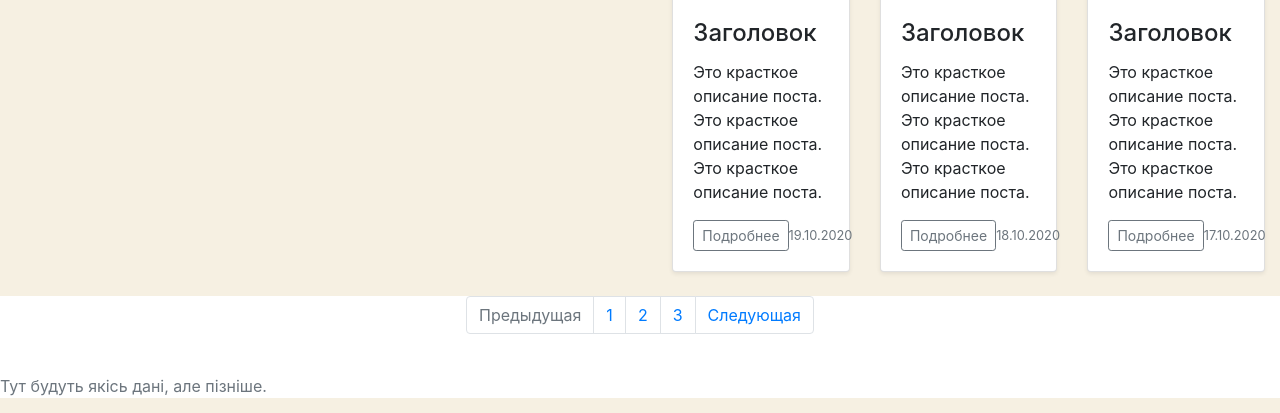
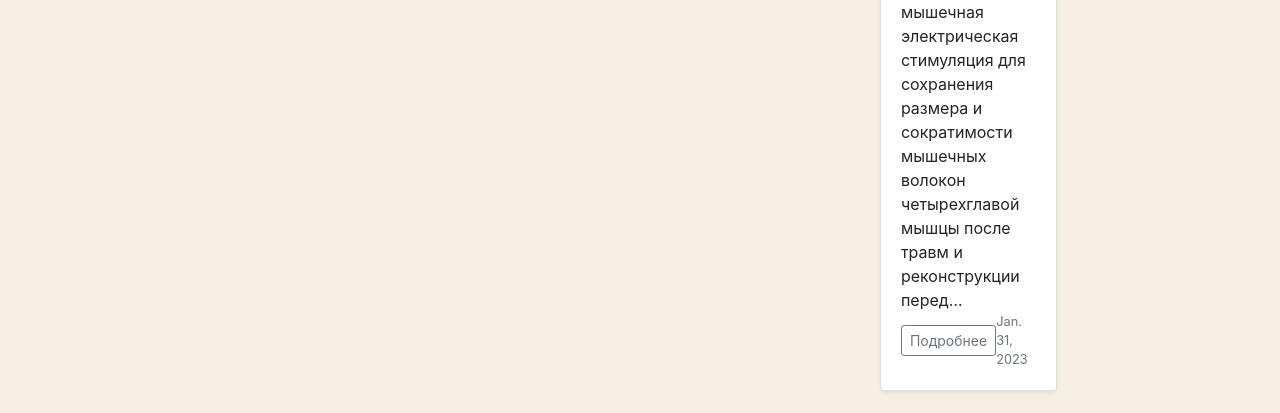
Before and after one commit to prokmiha/lawyer, a Django app: page / in a window 1280 px wide. Shown: the part 729-1142 px from the top of the page. Run offline with Django 4.2, Linux system fonts and the light colour scheme; data comes from the database, SQL or seed files in the repository; both versions use the stored data as it was after the commit; some libraries are stand-ins or nearby versions.

Commit message:
Added pagination

```diff
--- a/blog/views.py
+++ b/blog/views.py
@@ -1,7 +1,16 @@
+from django.core.paginator import Paginator
 from django.shortcuts import render
 from django.views import View
+from .models import Post
 
 
 class HomePage(View):
     def get(self, request, *args, **kwargs):
-        return render(request, './blog/home.html')
+        posts = Post.objects.all()
+        paginator = Paginator(posts, 6)
+
+        page_number = request.GET.get('page')
+        page_obj = paginator.get_page(page_number)
+        return render(request, './blog/home.html', context={
+            'page_obj': page_obj
+        })
--- a/lawyer/urls.py
+++ b/lawyer/urls.py
@@ -1,7 +1,10 @@
 from django.contrib import admin
 from django.urls import path, include
+from django.conf import settings
+from django.conf.urls.static import static
 
 urlpatterns = [
-    path('admin/', admin.site.urls),
-    path('', include('blog.urls'))
-]
+                  path('admin/', admin.site.urls),
+                  path('', include('blog.urls')),
+                  path('ckeditor/', include('ckeditor_uploader.urls'))
+              ] + static(settings.MEDIA_URL, document_root=settings.MEDIA_ROOT)
--- a/templates/blog/home.html
+++ b/templates/blog/home.html
@@ -23,105 +23,25 @@
             </div>
         </form>
         <div class="container">
-            <h1 class="my-3">Последние записи блога</h1>
+            <h1 class="my-3">Останні записи блогу</h1>
             <div class="row">
+                {% for post in page_obj %}
                     <div class="col-md-4">
                         <div class="card mb-4 shadow-sm">
-                        <img src="img/third_img.jpg" alt="" class="card-img-top">
+                            <img src="media/{{ post.image }}" alt="" class="card-img-top">
                             <div class="card-body">
-                            <h4 class="card-title">Заголовок</h4>
-                            <p class="card-text">Это красткое описание поста. Это красткое описание поста. Это красткое
-                                описание поста. </p>
+                                <h4 class="card-title">{{ post.title }}</h4>
+                                {{ post.description|safe|truncatechars:150 }}
                                 <div class="d-flex justify-content-between align-items-center">
                                     <div class="btn-group">
                                         <a href="#" class="btn btn-sm btn-outline-secondary">Подробнее</a>
                                     </div>
-                                <small class="text-muted">22.10.2020</small>
+                                    <small class="text-muted">{{ post.post_on }}</small>
                                 </div>
                             </div>
                         </div>
                     </div>
-                <div class="col-md-4">
-                    <div class="card mb-4 shadow-sm">
-                        <img src="img/second_image.jpg" alt="" class="card-img-top">
-                        <div class="card-body">
-                            <h4 class="card-title">Заголовок</h4>
-                            <p class="card-text">Это красткое описание поста. Это красткое описание поста. Это красткое
-                                описание поста. </p>
-                            <div class="d-flex justify-content-between align-items-center">
-                                <div class="btn-group">
-                                    <a href="#" class="btn btn-sm btn-outline-secondary">Подробнее</a>
-                                </div>
-                                <small class="text-muted">21.10.2020</small>
-                            </div>
-                        </div>
-                    </div>
-                </div>
-                <div class="col-md-4">
-                    <div class="card mb-4 shadow-sm">
-                        <img src="img/first_img.jpg" alt="" class="card-img-top">
-                        <div class="card-body">
-                            <h4 class="card-title">Заголовок</h4>
-                            <p class="card-text">Это красткое описание поста. Это красткое описание поста. Это красткое
-                                описание поста. </p>
-                            <div class="d-flex justify-content-between align-items-center">
-                                <div class="btn-group">
-                                    <a href="#" class="btn btn-sm btn-outline-secondary">Подробнее</a>
-                                </div>
-                                <small class="text-muted">20.10.2020</small>
-                            </div>
-                        </div>
-                    </div>
-                </div>
-
-                <div class="col-md-4">
-                    <div class="card mb-4 shadow-sm">
-                        <img src="img/first_img.jpg" alt="" class="card-img-top">
-                        <div class="card-body">
-                            <h4 class="card-title">Заголовок</h4>
-                            <p class="card-text">Это красткое описание поста. Это красткое описание поста. Это красткое
-                                описание поста. </p>
-                            <div class="d-flex justify-content-between align-items-center">
-                                <div class="btn-group">
-                                    <a href="#" class="btn btn-sm btn-outline-secondary">Подробнее</a>
-                                </div>
-                                <small class="text-muted">19.10.2020</small>
-                            </div>
-                        </div>
-                    </div>
-                </div>
-                <div class="col-md-4">
-                    <div class="card mb-4 shadow-sm">
-                        <img src="img/second_image.jpg" alt="" class="card-img-top">
-                        <div class="card-body">
-                            <h4 class="card-title">Заголовок</h4>
-                            <p class="card-text">Это красткое описание поста. Это красткое описание поста. Это красткое
-                                описание поста. </p>
-                            <div class="d-flex justify-content-between align-items-center">
-                                <div class="btn-group">
-                                    <a href="#" class="btn btn-sm btn-outline-secondary">Подробнее</a>
-                                </div>
-                                <small class="text-muted">18.10.2020</small>
-                            </div>
-                        </div>
-                    </div>
-                </div>
-                <div class="col-md-4">
-                    <div class="card mb-4 shadow-sm">
-                        <img src="img/third_img.jpg" alt="" class="card-img-top">
-                        <div class="card-body">
-                            <h4 class="card-title">Заголовок</h4>
-                            <p class="card-text">Это красткое описание поста. Это красткое описание поста. Это красткое
-                                описание поста. </p>
-                            <div class="d-flex justify-content-between align-items-center">
-                                <div class="btn-group">
-                                    <a href="#" class="btn btn-sm btn-outline-secondary">Подробнее</a>
-                                </div>
-                                <small class="text-muted">17.10.2020</small>
-                            </div>
-                        </div>
-                    </div>
-                </div>
+                {% endfor %}
             </div>
         </div>
         <br>
@@ -132,15 +52,27 @@
 {% block pagination %}
     <nav aria-label="Paginate me">
         <ul class="pagination justify-content-center">
+            {% if page_obj.has_previous %}
+                <a class="page-link" href="?page={{ page_obj.previous_page_number }}" tabindex="-1">Предыдущая</a>
+            {% else %}
                 <li class="page-item disabled">
-                <a class="page-link" href="#" tabindex="-1">Предыдущая</a>
+                    <a class="page-link disabled" href="#" tabindex="-1">Предыдущая</a>
                 </li>
-            <li class="page-item"><a class="page-link" href="#">1</a></li>
-            <li class="page-item"><a class="page-link" href="#">2</a></li>
-            <li class="page-item"><a class="page-link" href="#">3</a></li>
-            <li class="page-item">
+            {% endif %}
+            {% for i in page_obj.paginator.page_range %}
+                {% if i == page_obj.number %}
+                    <li class="page-item active"><a class="page-link" href="?page={{ i }}">{{ i }}</a></li>
+                {% else %}
+                    <li class="page-item"><a class="page-link" href="?page={{ i }}">{{ i }}</a></li>
+                {% endif %}
+            {% endfor %}
+            {% if page_obj.has_next %}
+                <a class="page-link" href="?page={{ page_obj.next_page_number }}">Следующая</a>
+            {% else %}
+                <li class="page-item disabled">
                     <a class="page-link" href="#">Следующая</a>
                 </li>
+            {% endif %}
         </ul>
     </nav>
     <br>
```
Also changed, not shown: db.sqlite3. Lines whose indentation alone changed are shown as unchanged.
